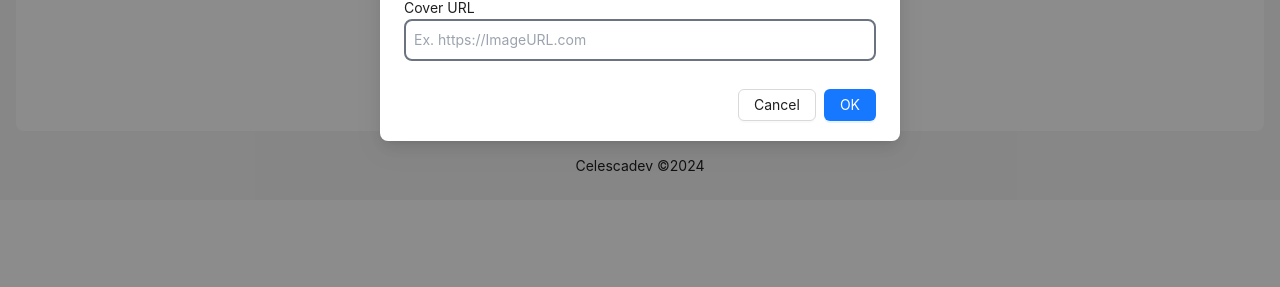
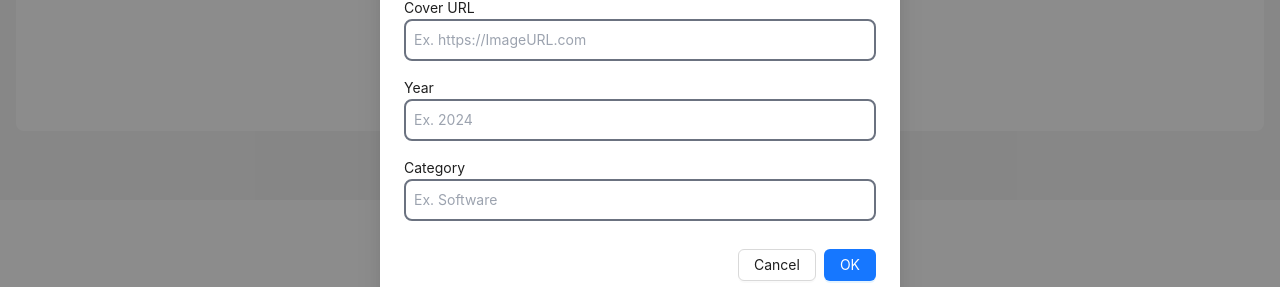
Before and after one commit to Celesca/new-portfolio, a React (Vite) app in the folder frontend/: page /book in a window 1280 px wide. Both pictures are taken after a click on the button "เพิ่มหนังสือใหม่". Shown: the part 449-736 px from the top of the page. Built offline with nearby package versions, Linux system fonts and the light colour scheme; no server answers.

Commit message:
add: year and category fields

```diff
--- a/frontend/src/pages/BookPage/BookPage.tsx
+++ b/frontend/src/pages/BookPage/BookPage.tsx
@@ -146,6 +146,22 @@ const BookPage: React.FC = () => {
             value={cover}
             />
           </div>
+          <div className="flex flex-col">
+            <label htmlFor="year">Year</label>
+            <input type="text" name="year" className="mb-4 py-2 px-2 outline-black rounded-lg border-2 border-gray-500" id="year"
+            placeholder="Ex. 2024"
+            onChange={(e) => setYear(e.target.value)}
+            value={year}
+            />
+          </div>
+          <div className="flex flex-col">
+            <label htmlFor="category">Category</label>
+            <input type="text" name="category" className="mb-4 py-2 px-2 outline-black rounded-lg border-2 border-gray-500" id="category"
+            placeholder="Ex. Software"
+            onChange={(e) => setCategory(e.target.value)}
+            value={category}
+            />
+          </div>
         </form>
       </Modal>
 
```
